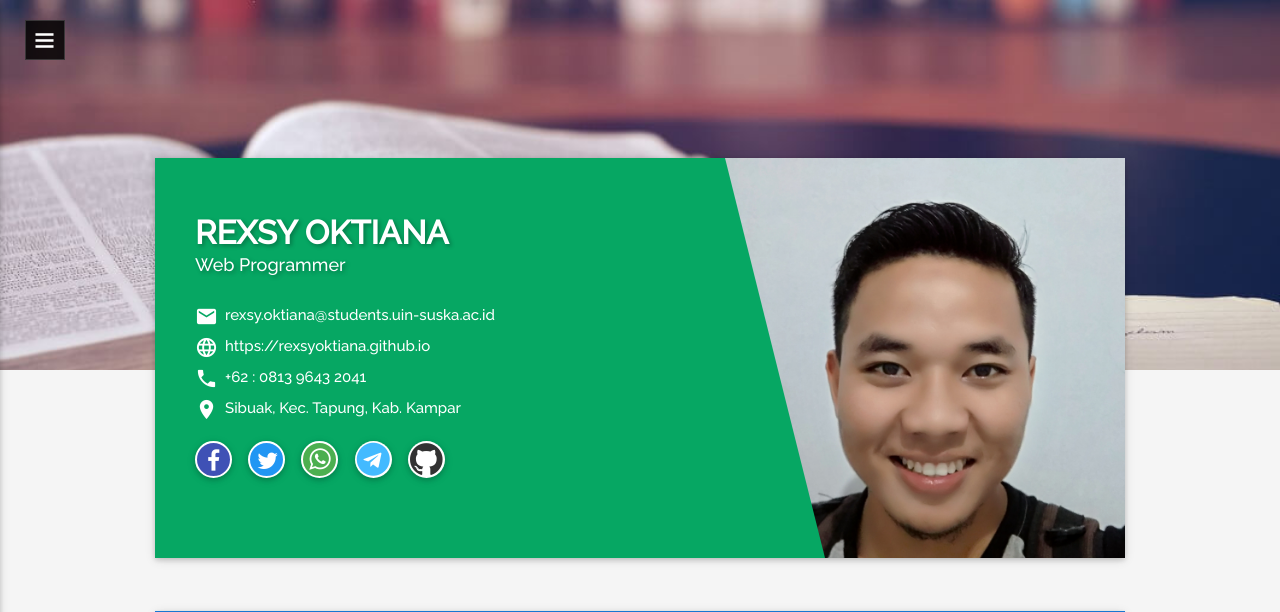
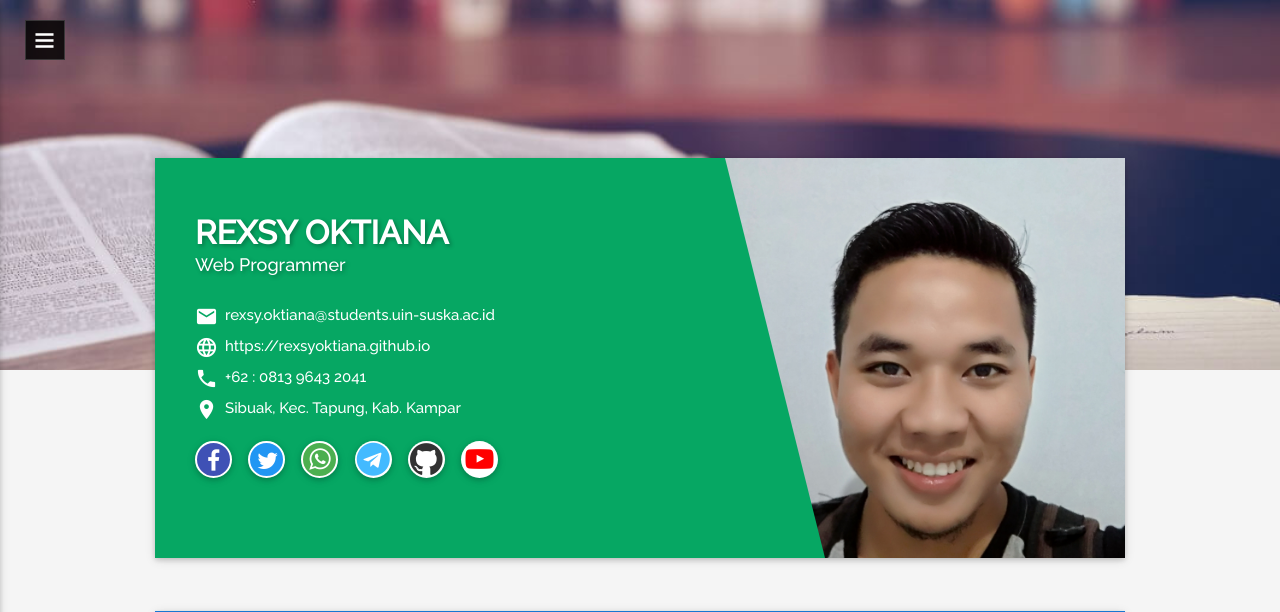
Before and after one commit to rexsyoktiana/rexsyoktiana.github.io, a PHP site: page / in a window 1280 px wide. Shown: the top 612 px of the page. Run offline with PHP 8.4, Linux system fonts and the light colour scheme; some web fonts are replaced.

Commit message:
add icon youtube and timeline-certificate

```diff
--- a/assets/download/stylesheets/style.css
+++ b/assets/download/stylesheets/style.css
@@ -196,9 +196,16 @@ body.scale-effect .btn-holder .btn-play{transform:scale(28);-webkit-transform:sc
 #about .about-btn .btn{margin:7px 7px;background:#06A763;color:#fff;width:180px;border-radius:2px;}
 #about .about-btn .btn:hover{background:#05985a;}
 #timeline-education{position:relative;}
-#timeline-education:before{content:'';position:absolute;top:0;bottom:23px;left:50%;height:99.5%;width:4px;opacity:0.3;background:#06A763;}
+#timeline-education:before{
+    content:'';position:absolute;top:0;bottom:23px;left:50%;height:99.5%;width:4px;opacity:0.3;background:#06A763;
+}
 #timeline-experience{position:relative;}
 #timeline-experience::before{
+    content:'';position:absolute;top:0;bottom:23px;left:50%;
+    height:92%;width:4px;opacity:0.3;background:#06A763;
+}
+#timeline-certificate{position:relative;}
+#timeline-certificate::before{
     content:'';position:absolute;top:0;bottom:23px;left:50%;
     height:92%;width:4px;opacity:0.3;background:#06A763;
 }
@@ -222,10 +229,16 @@ body.scale-effect .btn-holder .btn-play{transform:scale(28);-webkit-transform:sc
 .timeline-block .timeline-content .timeline-info h6 small{color:inherit;}
 @media screen and (max-width:768px){.timeline-block .timeline-content:before{display:none;}
 }
-@media only screen and (min-width:768px){#timeline-education::before{left:50%;margin-left:-2px;height:77.1%;opacity:0.4;background:#06A763;}
-#timeline-experience::before{
-    left:50%;margin-left:-2px;height:50%;opacity:0.4;background:#06A763;
-}
+@media only screen and (min-width:768px){
+    #timeline-education::before{
+        left:50%;margin-left:-2px;height:77.1%;opacity:0.4;background:#06A763;
+    }
+    #timeline-experience::before{
+        left:50%;margin-left:-2px;height:50%;opacity:0.4;background:#06A763;
+    }
+    #timeline-certificate::before{
+        left:50%;margin-left:-2px;height:50%;opacity:0.4;background:#06A763;
+    }
 .timeline-block{margin:-4em 0;}
 .timeline-block .card{margin:0;}
 .timeline-block .timeline-dot{width:50px;height:50px;left:50%;top:0;z-index:2;margin-left:-24px;-webkit-transform:translateZ(0);-webkit-backface-visibility:hidden;}
--- a/index.html
+++ b/index.html
@@ -54,25 +54,7 @@
 <body>
 
 
-    <!--==========================================
-                  PRE-LOADER
-===========================================-->
-  <!--
-  <div id="loading">
-        <div id="loading-center">
-            <div id="loading-center-absolute">
-                <div class="box-holder animated bounceInDown">
-                    <span class="load-box"><span class="box-inner"></span></span>
-                </div>
 
-                <div class="text-holder text-center">
-                    <h2>Rexsy Oktiana</h2>
-                    <h6>Web Programmer</h6>
-                </div>
-            </div>
-        </div>
-    </div>
--->
     <!--==========================================
                     HEADER
 ===========================================-->
@@ -89,11 +71,24 @@
                 <br>
 
                 <!--OPTIONS-->
-                <a href="#home" id="a-home" style="color:#1976D2"><i class="title-icon fa fa-user"></i>Home</a>
-                <a href="#about" id="a-about"><i class="title-icon fa fa-dashboard"></i>About</a>
-                <a href="#education" id="a-education"><i class="title-icon fa fa-graduation-cap"></i>Education</a>
-                <a href="#skills" id="a-skills"><i class="title-icon fa fa-sliders"></i>Skills</a>
-                <a href="#experience" id="a-experience"><i class="title-icon fa fa-suitcase"></i>Experience</a>
+                <a href="#home" id="a-home" style="color:#1976D2">
+                    <i class="title-icon fa fa-user"></i>Home
+                </a>
+                <a href="#about" id="a-about">
+                    <i class="title-icon fa fa-dashboard"></i>About
+                </a>
+                <a href="#education" id="a-education">
+                    <i class="title-icon fa fa-graduation-cap"></i>Education
+                </a>
+                <a href="#skills" id="a-skills">
+                    <i class="title-icon fa fa-sliders"></i>Skills
+                </a>
+                <a href="#experience" id="a-experience">
+                    <i class="title-icon fa fa-suitcase"></i>Experience
+                </a>
+                <a href="#certificate" id="a-certificate">
+                    <i class="title-icon fa fa-certificate"></i>Certificate
+                </a>
             </div>
 
             <!-- MENU BUTTON -->
@@ -194,6 +189,11 @@
                                     target="_blank">
                                     <i class="fa fa-github"
                                         style="font-size:38px;margin-top:0.4px;margin-left:0.1px; color:#323232!important"></i>
+                                </a>
+                                <a href="https://www.youtube.com/channel/UCpDIYPeC6o1WuUAl_IegSnA?view_as=subscriber" class="social  btn-floating white"
+                                    target="_blank">
+                                    <i class="fa fa-youtube-play"
+                                        style="font-size:28px;margin-top:0.4px;margin-left:0.1px; color:red!important"></i>
                                 </a>
                                 <!-- <div class="btn-floating btn-large add-btn bg-dark">
                                     <i class="fa fa-github font-weight-bold" style="font-size: 50px; margin-left: 1px;margin-top:1px;"></i>
@@ -614,6 +614,23 @@
     </section>
 
     <!--==========================================
+                   CERTIFICATE
+===========================================-->
+    <section id="certificate" class="section">
+        <div class="container">
+            <!-- SECTION TITLE -->
+            <div class="section-title">
+                <h4 class="text-uppercase text-center"><img src="./assets/download/images/icons/certificate.png"
+                        alt="demo">Certificate</h4>
+            </div>
+
+            <div id="timeline-certificate">
+
+            </div>
+        </div>
+    </section>
+
+    <!--==========================================
                   MODALS
 ===========================================-->
     <section>
@@ -829,8 +846,8 @@
     <script src="./assets/download/toggle/js.js"></script>
 
     <script>
-        window.onbeforeunload = function(){
-            window.scrollTo(0,0);
+        window.onbeforeunload = function () {
+            window.scrollTo(0, 0);
         }
         $("#scrollup").click(function (e) {
             e.preventDefault();
```
Also changed, not shown: preloader.html (added, +19 -0 lines), assets/download/images/icons/certificate.png (added).
